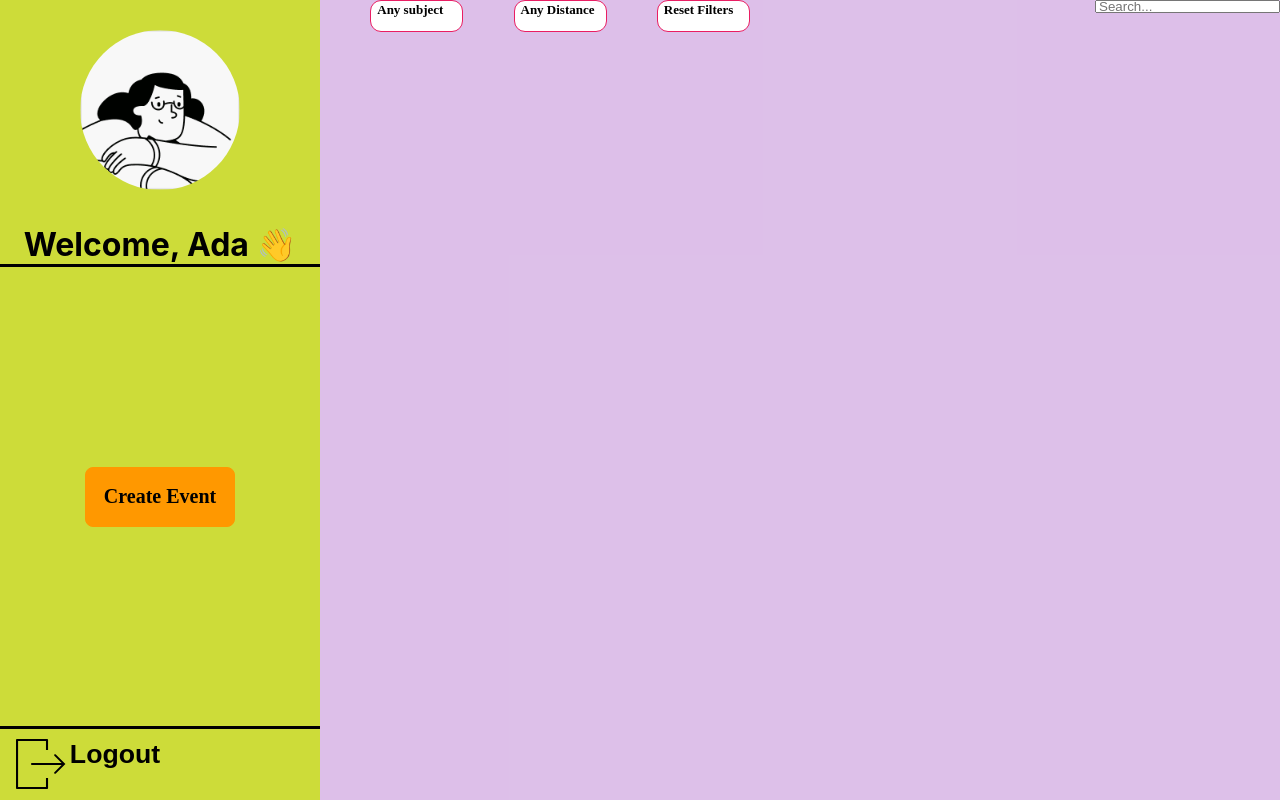
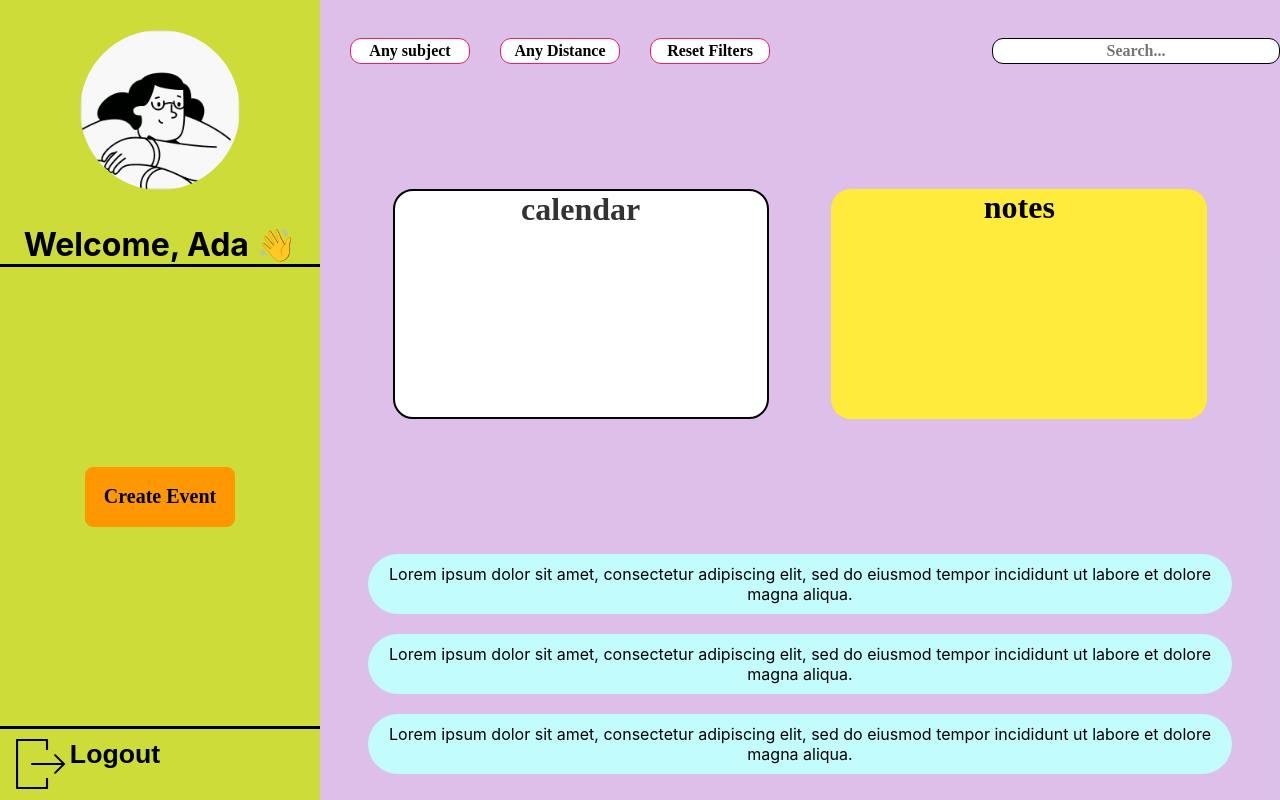
Before and after one commit to bicp/ada-lovet, a React (Create React App) app: page / in a window 1280 px wide. Built offline with nearby package versions, Linux system fonts and the light colour scheme.

Commit message:
add calendar, notes and event div

```diff
--- a/src/App.jsx
+++ b/src/App.jsx
@@ -5,8 +5,8 @@ import { Login } from "./components/Login/Login";
 function App() {
   return (
     <div className="App">
-      <Dashboard></Dashboard>
-      {/* <Login></Login> */}
+      {<Dashboard></Dashboard>}
+      {/* {<Login></Login>} */}
     </div>
   );
 }
--- a/src/components/Dashboard/Dashboard.css
+++ b/src/components/Dashboard/Dashboard.css
@@ -90,16 +90,20 @@
   flex-direction: row;
 }
 
-#header-btn {
+#btn-div {
   display: flex;
-  flex-direction: row;
-  left: 348px;
-  top: 148px;
-  width: 93px;
-  height: 32px;
+  width: 50%;
+  height: 100%;
+  justify-content: space-evenly;
+  align-items: flex-end;
+}
+
+#btn-div button {
+  width: 25%;
+  height: 40%;
   color: #000000;
   font-family: "Source Sans Pro";
-  font-size: 13px;
+  font-size: 100%;
   font-weight: bold;
   font-style: normal;
   text-decoration: none;
@@ -109,33 +113,81 @@
   border-radius: 11px;
 }
 
-#header-search {
-  left: 348px;
-  top: 148px;
-  width: 93px;
-  height: 32px;
+#input-div {
+  display: flex;
+  width: 50%;
+  height: 100%;
+  justify-content: flex-end;
+  align-items: flex-end;
+}
+
+#input-div input {
+  width: 60%;
+  height: 40%;
   color: #000000;
   font-family: "Source Sans Pro";
-  font-size: 16px;
-  font-weight: normal;
+  font-size: 100%;
+  font-weight: bold;
   font-style: normal;
   text-decoration: none;
   text-align: center;
   background: #ffffff;
-  border: 1px solid #f3a408;
+  border: 1px solid black;
   border-radius: 11px;
 }
 
-#btn-div {
+#main-main {
+  height: 60%;
+  width: 100%;
   display: flex;
-  width: 50%;
-  height: 20%;
+  flex-direction: row;
   justify-content: space-evenly;
+  padding: 10px;
+  align-items: center;
 }
 
-#input-div {
+#main-calendar {
+  width: 40%;
+  height: 50%;
+  color: #333333;
+  font-family: "Source Sans Pro";
+  font-size: 200%;
+  font-weight: bold;
+  font-style: normal;
+  text-decoration: black;
+  background: #ffffff;
+  border: 2px solid #000000;
+  border-radius: 20px;
+}
+
+#main-notes {
+  width: 40%;
+  height: 50%;
+  font-family: "Source Sans Pro";
+  font-size: 32px;
+  font-weight: bold;
+  background: #ffeb3b;
+  border: none;
+  border-radius: 20px;
+}
+
+#main-bottom {
   display: flex;
-  width: 50%;
-  height: 20%;
-  justify-content: flex-end;
+  flex-direction: column;
+  height: 30%;
+  width: 100%;
+  align-items: center;
 }
+
+#main-bottom div {
+  display: flex;
+  width: 90%;
+  height: 30%;
+  background: #c3fcfd;
+  border: none;
+  border-radius: 80px;
+  margin: 10px;
+  align-items: center;
+  justify-content: center;
+  text-align: center;
+}
--- a/src/components/Dashboard/Dashboard.jsx
+++ b/src/components/Dashboard/Dashboard.jsx
@@ -24,12 +24,31 @@ export function Dashboard(props) {
       <div id="dash-main">
         <div id="main-header">
           <div id="btn-div">
-            <button id="header-btn">Any subject</button>
-            <button id="header-btn">Any Distance</button>
-            <button id="header-btn">Reset Filters</button>
+            <button>Any subject</button>
+            <button>Any Distance</button>
+            <button>Reset Filters</button>
           </div>
           <div id="input-div">
-            <input id="hearder-search" type="text" placeholder="Search..." />
+            <input type="text" placeholder="Search..." />
+          </div>
+        </div>
+        <div id="main-main">
+          <div id="main-calendar">calendar</div>
+          <div id="main-notes">notes</div>
+        </div>
+        <div id="main-bottom">
+          <div>
+            Lorem ipsum dolor sit amet, consectetur adipiscing elit, sed do
+            eiusmod tempor incididunt ut labore et dolore magna aliqua.
+          </div>
+
+          <div>
+            Lorem ipsum dolor sit amet, consectetur adipiscing elit, sed do
+            eiusmod tempor incididunt ut labore et dolore magna aliqua.
+          </div>
+          <div>
+            Lorem ipsum dolor sit amet, consectetur adipiscing elit, sed do
+            eiusmod tempor incididunt ut labore et dolore magna aliqua.
           </div>
         </div>
       </div>
```
